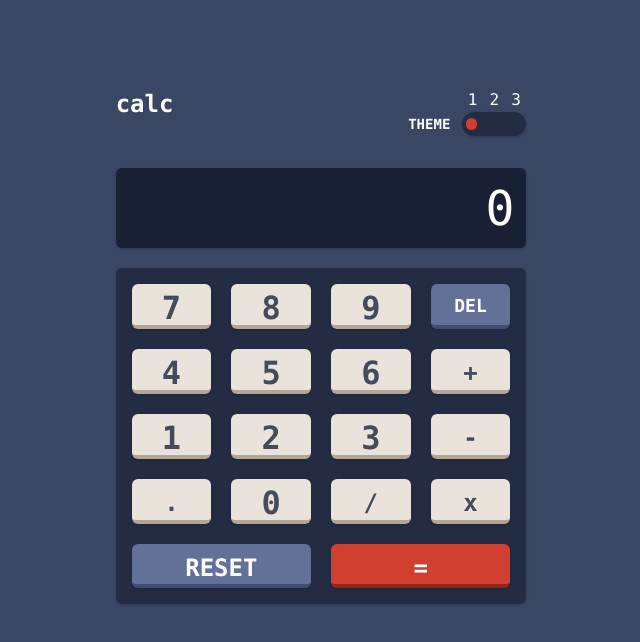
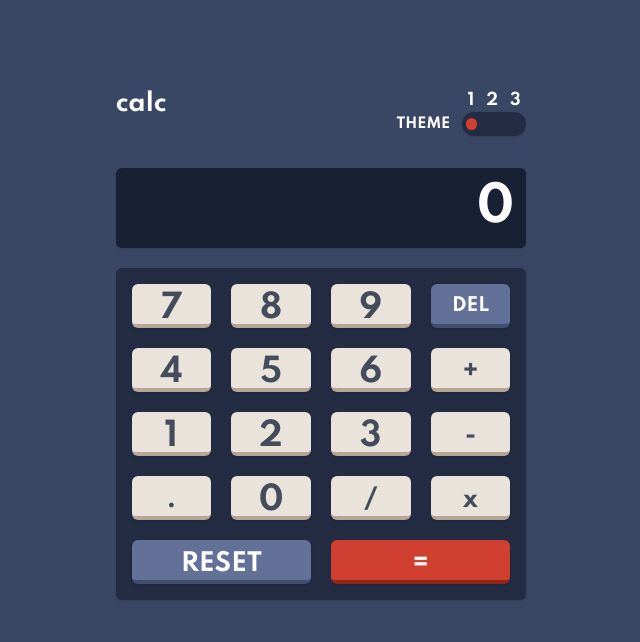
Before and after one commit to alopezprlp/calculator, a Next.js app: page / in a window 1280 px wide. Shown: the top 642 px of the page, without its empty margins (319-959 px from the left). Built offline with nearby package versions, Linux system fonts and the light colour scheme.

Commit message:
add font spartan

```diff
--- a/components/Button.js
+++ b/components/Button.js
@@ -4,7 +4,7 @@ const Button = ({ text, containerClass, buttonClass }) => (
   <div
     className={`${containerClass} transition duration-500 ease-in-out text-center lg:pt-2 rounded-md shadow border-b-4 cursor-pointer`}
   >
-    <button className={` ${buttonClass} font-bold font-mono`}>{text}</button>
+    <button className={` ${buttonClass} font-spartan`}>{text}</button>
   </div>
 );
 
--- a/components/Calculator.js
+++ b/components/Calculator.js
@@ -11,7 +11,7 @@ export default function Calculator() {
       <div className="bg-skin-fill transition duration-500 ease-in-out w-full h-screen flex flex-row justify-center items-center">
         <div className="h-4/5 w-9/12 sm:w-8/12 md:w-7/12 xl:w-4/12 mx-auto p-2">
           <div className="flex flex-row justify-between">
-            <span className="font-mono text-skin-globalText font-bold text-2xl">
+            <span className="text-skin-globalText font-spartan text-2xl">
               calc
             </span>
             <Switch active={act} changeTheme={setAct} />
--- a/components/Display.js
+++ b/components/Display.js
@@ -3,7 +3,7 @@ const Display = () => (
     <input
       readOnly
       defaultValue="0"
-      className=" rounded-md bg-skin-screenBackground transition duration-500 ease-in-out transparent text-skin-globalText text-5xl font-mono w-11/12 text-right pr-3 outline-none"
+      className="font-spartan rounded-md bg-skin-screenBackground transition duration-500 ease-in-out transparent text-skin-globalText text-5xl w-11/12 text-right pr-3 outline-none"
     />
   </div>
 );
--- a/components/Keypad.js
+++ b/components/Keypad.js
@@ -84,13 +84,13 @@ const Keypad = () => {
     },
     {
       text: "reset",
-      containerClass: "col-span-2  bg-skin-keyBack border-skin-keyBackShadow",
+      containerClass: "col-span-2 bg-skin-keyBack border-skin-keyBackShadow",
       buttonClass: "text-2xl text-white uppercase",
     },
     {
       text: "=",
       containerClass:
-        "col-span-2  bg-skin-keyRedColor border-skin-keyRedColorShadow",
+        "col-span-2 bg-skin-keyRedColor border-skin-keyRedColorShadow",
       buttonClass: "text-2xl text-skin-equalText",
     },
   ];
--- a/components/Switch.js
+++ b/components/Switch.js
@@ -3,13 +3,13 @@ export default function Switch({ active, changeTheme }) {
   return (
     <div>
       <div className="flex flex-row items-center space-x-3">
-        <span className="font-mono text-skin-globalText transition duration-500 ease-in-out font-semibold text-sm pt-6">
+        <span className="font-spartan text-skin-globalText transition duration-500 ease-in-out text-sm pt-6">
           THEME
         </span>
         <div className="flex flex-col items-center">
           <div className="flex flex-row space-x-3">
             <span
-              className="text-skin-globalText transition duration-500 ease-in-out font-mono cursor-pointer"
+              className="text-skin-globalText transition duration-500 ease-in-out font-spartan cursor-pointer"
               onClick={() => {
                 changeTheme([true, false, false]);
               }}
@@ -17,7 +17,7 @@ export default function Switch({ active, changeTheme }) {
               1
             </span>
             <span
-              className="text-skin-globalText transition duration-500 ease-in-out font-mono cursor-pointer"
+              className="text-skin-globalText transition duration-500 ease-in-out font-spartan cursor-pointer"
               onClick={() => {
                 changeTheme([false, true, false]);
               }}
@@ -25,7 +25,7 @@ export default function Switch({ active, changeTheme }) {
               2
             </span>
             <span
-              className="text-skin-globalText transition duration-500 ease-in-out font-mono cursor-pointer"
+              className="text-skin-globalText transition duration-500 ease-in-out font-spartan cursor-pointer"
               onClick={() => {
                 changeTheme([false, false, true]);
               }}
--- a/styles/globals.css
+++ b/styles/globals.css
@@ -3,6 +3,10 @@
 @tailwind utilities;
 
 @layer base {
+  @font-face {
+    font-family: "Spartan";
+    src: local("Spartan"), url(/fonts/Spartan/Spartan-Bold.ttf) format("truetype");
+  }
   :root {
     --color-fill: hsl(222, 26%, 31%);
     --color-toggleBackground: hsl(223, 31%, 20%);
--- a/tailwind.config.js
+++ b/tailwind.config.js
@@ -4,6 +4,9 @@ module.exports = {
   darkMode: false, // or 'media' or 'class'
   theme: {
     extend: {
+      fontFamily: {
+        spartan: ["Spartan"],
+      },
       backgroundColor: {
         skin: {
           fill: "var(--color-fill)",
@@ -18,7 +21,7 @@ module.exports = {
         skin: {
           keytextColor: "var(--color-keytextColor)",
           globalText: "var(--color-globalColor)",
-          equalText:"var(--color-equalVal)",
+          equalText: "var(--color-equalVal)",
         },
       },
       borderColor: {
```
Also changed, not shown: public/fonts/Spartan/Spartan-Bold.ttf (added).
